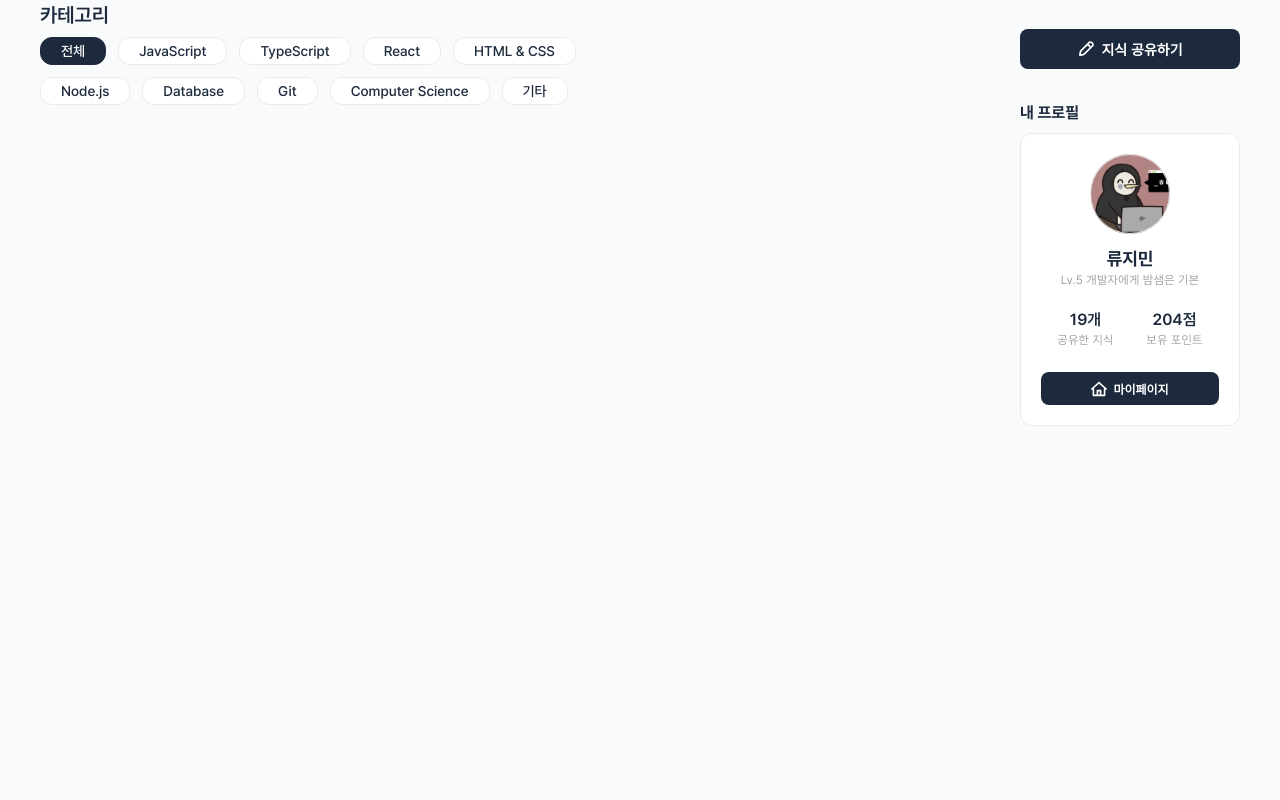
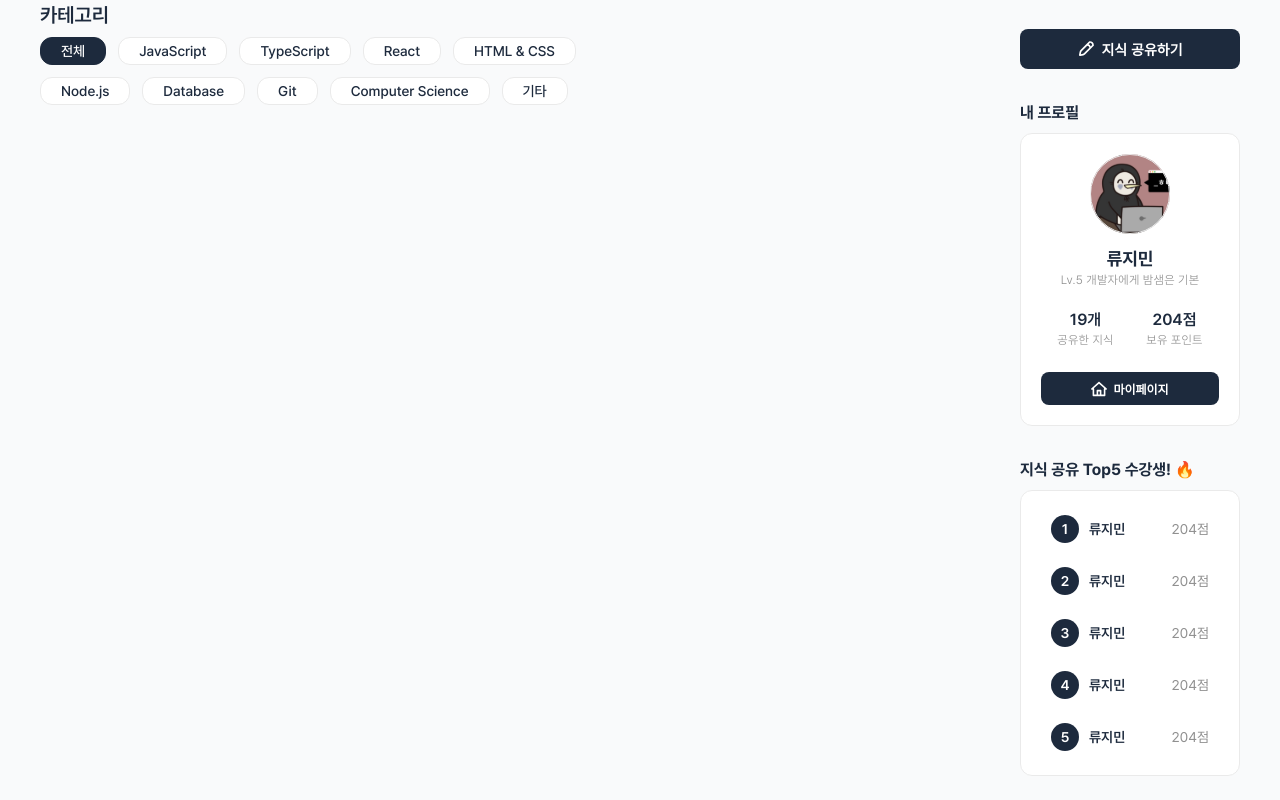
Before and after one commit to Team-DevHub/dev-hub-front, a React (Vite) app: page / in a window 1280 px wide. Shown: the part 275-1075 px from the top of the page. Before the commit the page ends 800 px from the top, so only its background shows below. Built offline with nearby package versions, Linux system fonts and the light colour scheme.

Commit message:
[Style/#5]: 순위 컴포넌트

```diff
--- a/src/components/homePage/SideBar.tsx
+++ b/src/components/homePage/SideBar.tsx
@@ -2,6 +2,7 @@ import styled from "styled-components";
 import Profile from "./Profile";
 import Button from "../common/Button";
 import PencilIcon from "@/assets/icon/pencil-icon.svg";
+import Top5 from "./Top5";
 
 function SideBar() {
   return (
@@ -13,6 +14,7 @@ function SideBar() {
         icon={PencilIcon}
       />
       <Profile />
+      <Top5 />
     </Container>
   );
 }
--- /dev/null
+++ b/src/components/homePage/Top5.tsx
@@ -0,0 +1,45 @@
+import styled from "styled-components";
+import TopUser from "./TopUser";
+
+function Top5() {
+  return (
+    <Wrapper>
+      <h3>지식 공유 Top5 수강생! 🔥</h3>
+      <Container>
+        <TopUser rank={1} userName="류지민" points={204} />
+        <TopUser rank={2} userName="류지민" points={204} />
+        <TopUser rank={3} userName="류지민" points={204} />
+        <TopUser rank={4} userName="류지민" points={204} />
+        <TopUser rank={5} userName="류지민" points={204} />
+      </Container>
+    </Wrapper>
+  );
+}
+
+export default Top5;
+
+const Wrapper = styled.div`
+  width: 100%;
+  display: flex;
+  flex-direction: column;
+  gap: 12px;
+
+  & h3 {
+    font-weight: 700;
+    font-size: ${({ theme }) => theme.fontSize.md};
+    color: ${({ theme }) => theme.color.key};
+  }
+`;
+
+const Container = styled.div`
+  width: 100%;
+  padding: 24px 30px;
+
+  display: flex;
+  flex-direction: column;
+  gap: 24px;
+
+  background-color: ${({ theme }) => theme.color.bgWhite};
+  border: 1px solid ${({ theme }) => theme.color.borderGray};
+  border-radius: 12px;
+`;
--- /dev/null
+++ b/src/components/homePage/TopUser.tsx
@@ -0,0 +1,58 @@
+import styled from "styled-components";
+
+interface TopUserProps {
+  rank: number;
+  userName: string;
+  points: number;
+}
+
+function TopUser({ rank, userName, points }: TopUserProps) {
+  return (
+    <Container>
+      <Wrapper>
+        <Rank>{rank}</Rank>
+        <h5>{userName}</h5>
+      </Wrapper>
+      <span>{points}점</span>
+    </Container>
+  );
+}
+
+export default TopUser;
+
+const Container = styled.div`
+  display: flex;
+  align-items: center;
+  justify-content: space-between;
+
+  & h5 {
+    font-weight: 600;
+    font-size: ${({ theme }) => theme.fontSize.base};
+    color: ${({ theme }) => theme.color.key};
+  }
+
+  & span {
+    font-size: ${({ theme }) => theme.fontSize.base};
+    color: ${({ theme }) => theme.color.textGray};
+  }
+`;
+
+const Wrapper = styled.div`
+  display: flex;
+  align-items: center;
+  gap: 10px;
+`;
+
+const Rank = styled.div`
+  width: 28px;
+  height: 28px;
+  display: flex;
+  justify-content: center;
+  align-items: center;
+
+  border-radius: 50%;
+  font-weight: 600;
+  font-size: ${({ theme }) => theme.fontSize.base};
+  background-color: ${({ theme }) => theme.color.key};
+  color: ${({ theme }) => theme.color.textWhite};
+`;
```
